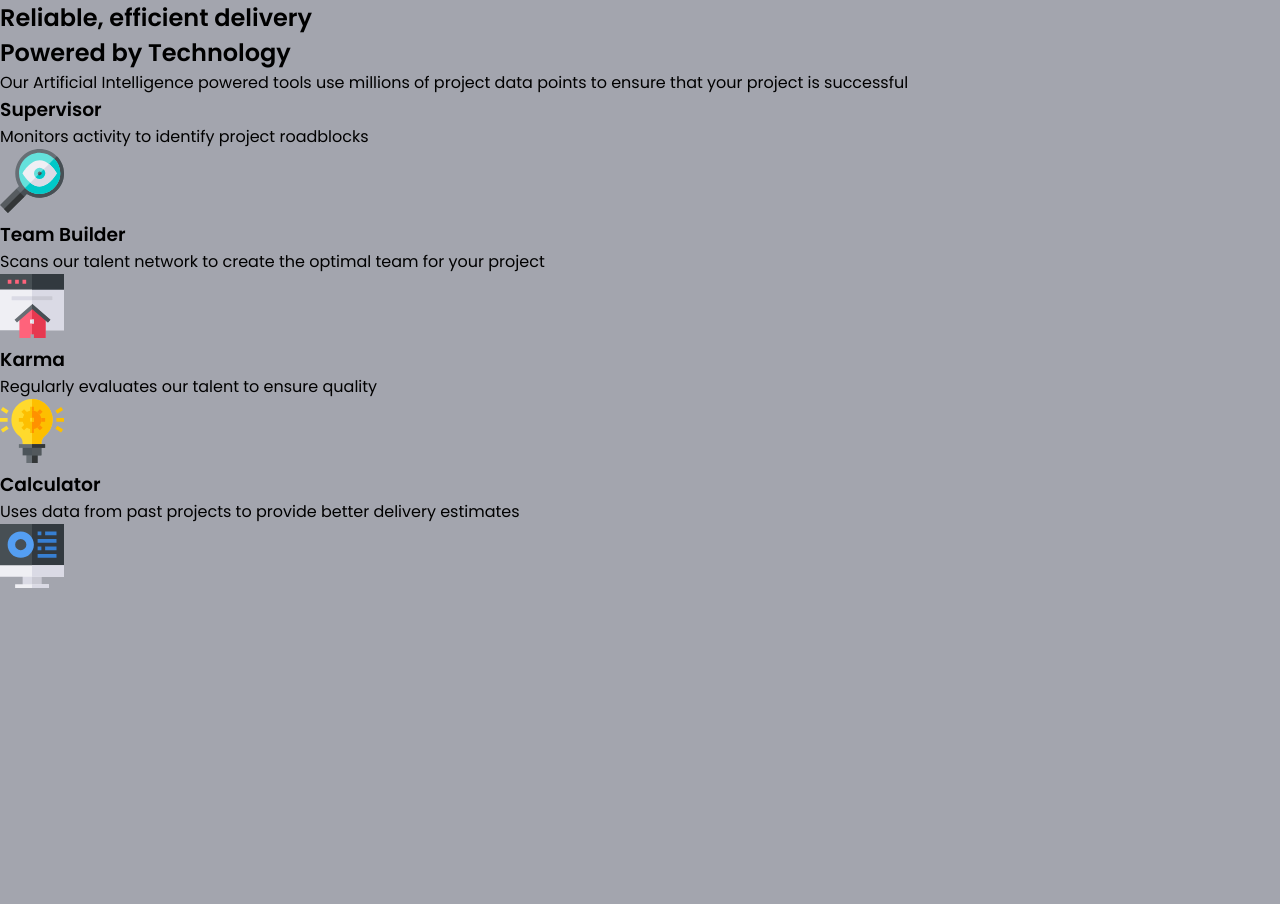
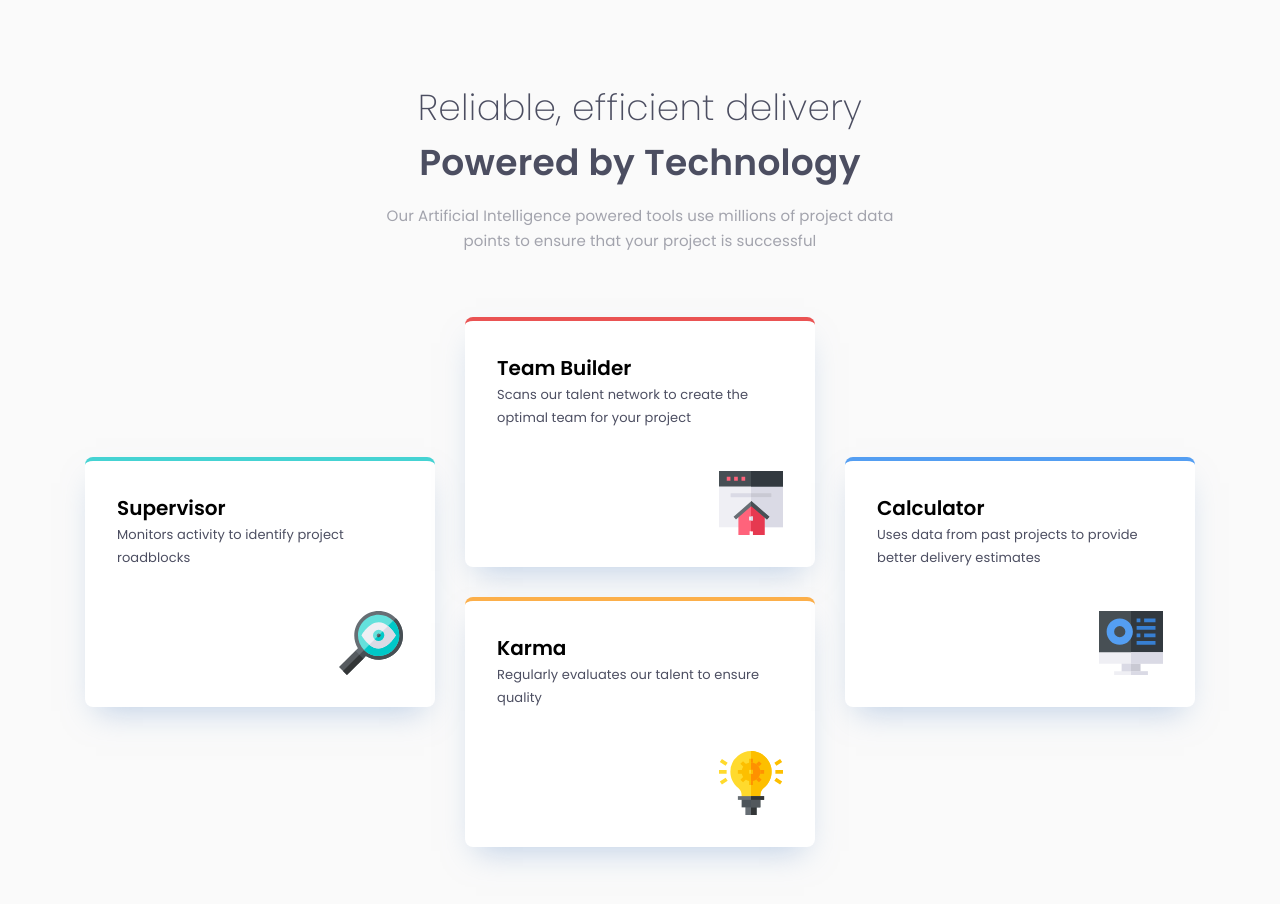
Before and after one commit to selly361/four-card-feature-section, a plain HTML site: page index.html in a window 1280 px wide. Before the commit the page ends 800 px from the top, so only its background shows below. Drawn offline with Linux system fonts and the light colour scheme.

Commit message:
Add: styling for html markup

```diff
--- a/style.css
+++ b/style.css
@@ -1,6 +1,4 @@
 @import url('https://fonts.googleapis.com/css2?family=Poppins:wght@200;400;600&display=swap');
-
-
 
 :root {
 	--red: hsl(0, 78%, 62%);
@@ -24,13 +22,122 @@ html:focus-within {
 	scroll-behavior: smooth;
 }
 
+body {
+	min-height: 100vh;
+	width: 100vw;
+	overflow-x: hidden;
+	background-color: var(--very-light-gray);
+	font-family: 'Poppins', sans-serif;
+	font-style: normal;
+	padding: 80px 0;
+
+	display: flex;
+	align-items: center;
+	justify-content: center;
+}
+
+img {
+	width: 64px;
+	height: 64px;
+}
+
+.main {
+	width: 100%;
+	display: flex;
+	flex-direction: column;
+	gap: 64px;
+}
+
+.main__top-section {
+    animation: slide-bottom-fade 1.5s;
+}
+
+.main__top-section_header {
+	text-align: center;
+	color: var(--very-dark-blue);
+	font-size: 36px;
+	font-weight: 275;
+	line-height: normal;
+	letter-spacing: 0.25px;
+}
+
+.main__top-section_header--bold {
+	text-align: center;
+	font-weight: 600;
+	margin-bottom: 13px;
+}
+
+.main__top-section_body {
+	color: var(--very-dark-blue);
+	text-align: center;
+	font-size: 15px;
+	font-weight: 400;
+	line-height: 25px;
+	letter-spacing: 0.104px;
+    opacity: 0.5;
+    width: 540px;
+    margin: auto;
+}
+
+.main__bottom-section {
+	display: flex;
+	align-items: center;
+	justify-content: center;
+	gap: 30px;
+    animation: slide-top-fade 1.5s;
+
+}
+
+.main__bottom-section__middle {
+	display: flex;
+	flex-direction: column;
+	gap: 30px;
+}
+
+.card {
+	width: 350px;
+	height: 250px;
+	background: #fff;
+	box-shadow: 0px 15px 30px -11px rgba(131, 166, 210, 0.5);
+	border-radius: 8px;
+	padding: 32px;
+
+	display: flex;
+	flex-direction: column;
+    justify-content: space-between;
+    align-items: end;
+}
+
+.card__content_head {
+	font-size: 20px;
+	font-weight: 600;
+	line-height: normal;
+}
+
+.card__content_body {
+	color: var(--very-dark-blue);
+	font-size: 13px;
+	font-weight: 400;
+	line-height: 23px;
+	letter-spacing: 0.09px;
+}
 
 
-body {
-    font-family: 'Poppins', sans-serif;
-    width: 100vw;
-    overflow-x: hidden;
-    background-color: var(--grayish-blue);
+.card--supervisor {
+    border-top: 4px solid var(--cyan);
+}
+
+.card--team-builder {
+    border-top: 4px solid var(--red);
+}
+
+.card--karma {
+    border-top: 4px solid var(--orange);
+}
+
+.card--calculator {
+    border-top: 4px solid var(--blue);
+
 }
 
 
@@ -38,13 +145,30 @@ body {
 
 
 
+@keyframes slide-top-fade {
+    0% {
+        opacity: 0;
+        transform: translateY(500px);
+    }
+
+    100% {
+        opacity: 1;
+        transform: translateY(0);
+    }
+}
 
 
+@keyframes slide-bottom-fade {
+    0% {
+        opacity: 0;
+        transform: translateY(-500px);
+    }
 
-
-
-
-
+    100% {
+        opacity: 1;
+        transform: translateY(0);
+    }
+}
 
 
 
@@ -63,3 +187,40 @@ body {
 		scroll-behavior: auto !important;
 	}
 }
+
+
+
+@media (min-width: 846px) and (max-width: 1122px) {
+    .card {
+        width: 250px;
+        padding: 12px;
+    }
+}
+
+@media (max-width: 846px) {
+    .main__bottom-section, .main__bottom-section__middle {
+        display: grid;
+    }
+
+
+    .main__top-section_header {
+        font-size: 24px;
+    }
+}
+
+
+@media (max-width: 556px) {
+
+    .card {
+        width: 300px;
+        padding: 24px;
+    }
+
+    .main__top-section_body {
+        max-width: 311px;
+    }
+
+    .main__bottom-section, .main__bottom-section__middle {
+        gap: 24px;
+    }
+}
```
Lines whose indentation alone changed are shown as unchanged.
